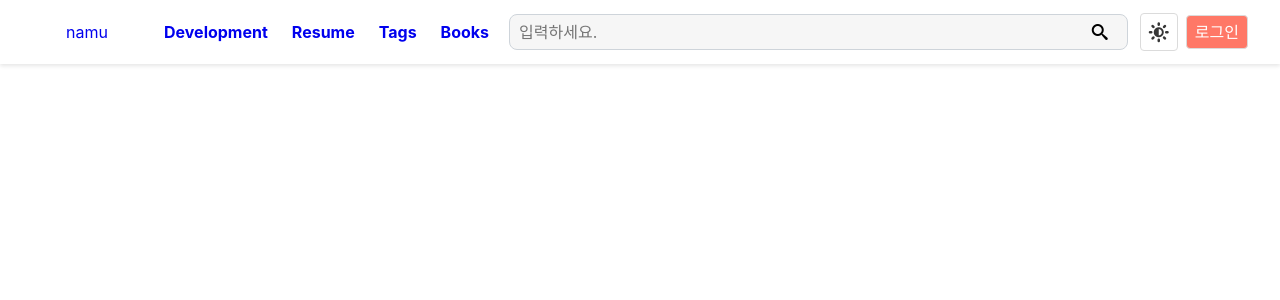
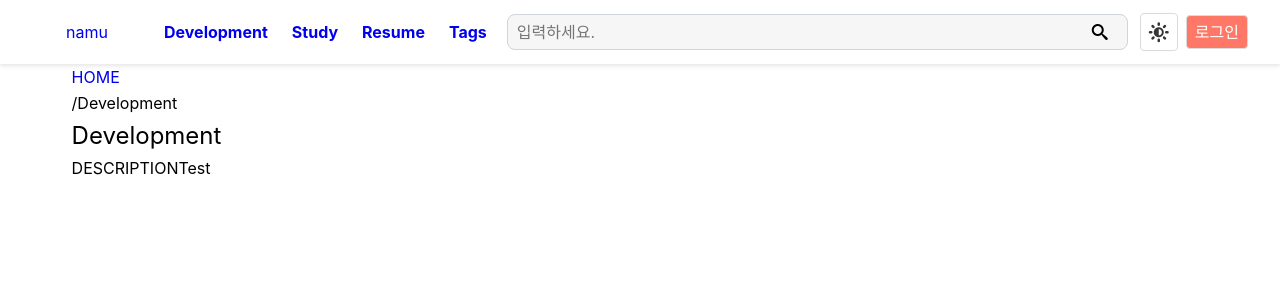
Before and after one commit to wsh6922/namu-frontend, a React (Vite) app: page / in a window 1280 px wide. Shown: the top 300 px of the page. Built offline with nearby package versions, Linux system fonts and the light colour scheme; a web font is replaced by a local one.

Commit message:
main부분 작업중

```diff
--- a/index.html
+++ b/index.html
@@ -15,7 +15,7 @@
   <link rel="stylesheet" as="style" crossorigin href="https://cdn.jsdelivr.net/gh/orioncactus/pretendard@v1.3.8/dist/web/static/pretendard.css"/>
 </head>
 <body>
+  <script type="module" src="/src/main.jsx"></script>
   <div id="root"></div>
-  <script type="module" src="/src/main.jsx"></script>
 </body>
 </html>
--- /dev/null
+++ b/src/assets/scss/section/_main.scss
@@ -0,0 +1,17 @@
+#main {
+    min-height: 800px;
+}
+
+#main.content {
+    -webkit-font-smoothing: initial;
+    margin-left: 4.475rem;
+    margin-right: 4.475rem;
+}
+
+#breadcrumbs {
+    display: block;
+}
+
+#article header > p.Description::before {
+    content: "DESCRIPTION";
+}
--- a/src/assets/scss/style.scss
+++ b/src/assets/scss/style.scss
@@ -4,4 +4,5 @@
 @import "setting/vars";
 @import "setting/mixin";
 @import "section/header";
+@import "section/main";
 @import "src/assets/icomoon/icons";
--- a/src/components/Header.jsx
+++ b/src/components/Header.jsx
@@ -21,17 +21,17 @@ const Header = () => {
                                 </div>
                                 <div className="is-hoverable category_menu_content--no-list-style navbar-item">
                                     <a href=" " className="navbar-item">
+                                        <span>Study</span>
+                                    </a>
+                                </div>
+                                <div className="is-hoverable category_menu_content--no-list-style navbar-item">
+                                    <a href=" " className="navbar-item">
                                         <span>Resume</span>
                                     </a>
                                 </div>
                                 <div className="is-hoverable category_menu_content--no-list-style navbar-item">
                                     <a href=" " className="navbar-item">
                                         <span>Tags</span>
-                                    </a>
-                                </div>
-                                <div className="is-hoverable category_menu_content--no-list-style navbar-item">
-                                    <a href=" " className="navbar-item">
-                                        <span>Books</span>
                                     </a>
                                 </div>
                             </div>
--- a/src/components/Main.jsx
+++ b/src/components/Main.jsx
@@ -1,9 +1,25 @@
 // import React from "react";
 
-const Main = ({ children }) => {
+const Main = () => {
     return (
-        <main id = "main" role = "main">
-            {children}
+        <main id = "main" className = "content layout" role = "main">
+            <nav id="breadcrumbs">
+                <ul>
+                    <li>
+                        <a href="/">HOME</a>
+                    </li>
+                    <li>
+                        <span>/</span>
+                        <span>Development</span>
+                    </li>
+                </ul>
+            </nav>
+            <article id="article" className="content-page">
+                <header>
+                    <h1 className="content-page-title">Development</h1>
+                    <p className="Description">Test</p>
+                </header>
+            </article>
         </main>
     );
 };
```
